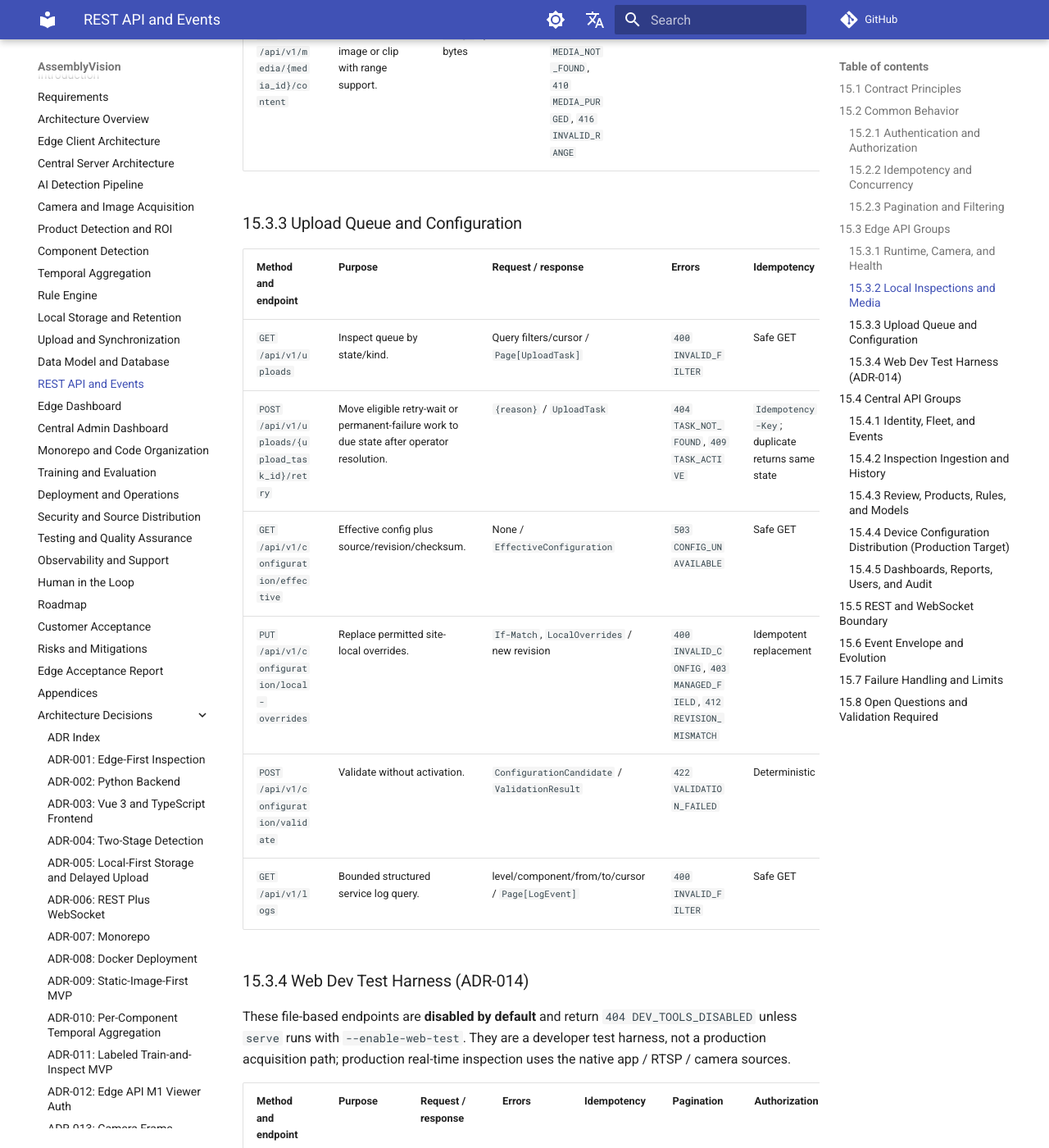
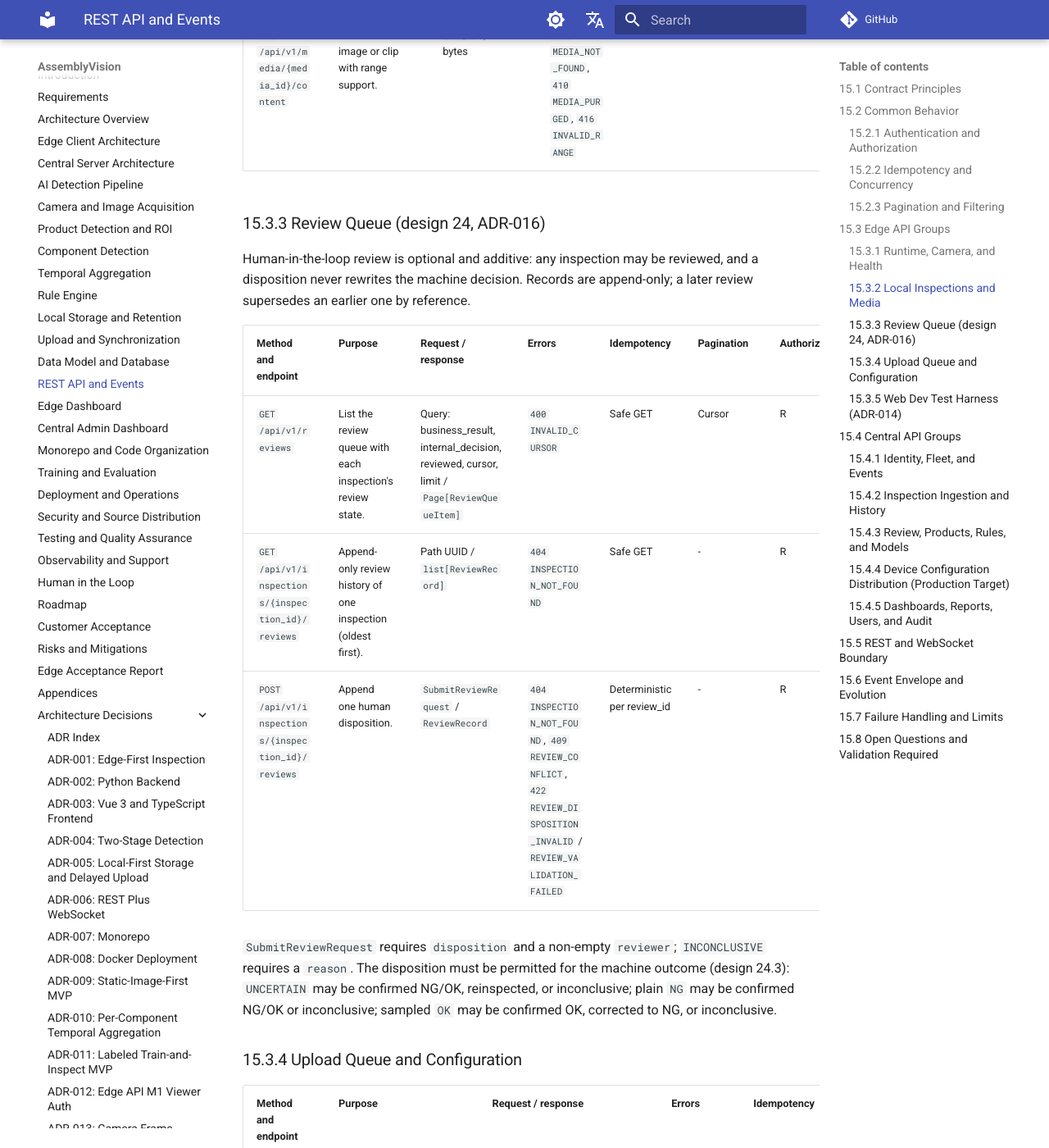
Before and after one commit to dream-studio-china/assembly-vision, an MkDocs documentation site: the page built from docs/design/15-rest-api-and-events.md, in a window 1280 px wide and 1400 px high, scrolled down 3624 px. Shown: the whole window at 82% size. Built offline with MkDocs 1.6.1 and Material for MkDocs 9.7.7, drawn with Linux system fonts in a browser that asks for light colours; comment, search, counter and statistics services are not loaded; some of the changed text lies outside the part shown.

Commit message:
docs(edge): record ADR-016 edge-local human review
Document the optional, additive review design: any inspection may be
reviewed locally, dispositions are append-only and constrained per
machine outcome, reviewer identity is caller-supplied, and the queue
lists every inspection with its review state. Update the REST API and
human-in-the-loop design documents.

```diff
--- a/docs/design/15-rest-api-and-events.md
+++ b/docs/design/15-rest-api-and-events.md
@@ -54,7 +54,25 @@ In the tables, `R` means authenticated edge viewer, `O` operator, and `A` edge a
 | `GET /api/v1/inspections/{inspection_id}/media` | List available/purged media metadata. | Optional kind / `list[MediaMetadata]` | `404 INSPECTION_NOT_FOUND` | Safe GET | - | R |
 | `GET /api/v1/media/{media_id}/content` | Stream local image or clip with range support. | `Range` optional / bytes | `404 MEDIA_NOT_FOUND`, `410 MEDIA_PURGED`, `416 INVALID_RANGE` | Safe GET | - | R |
 
-### 15.3.3 Upload Queue and Configuration
+### 15.3.3 Review Queue (design 24, ADR-016)
+
+Human-in-the-loop review is optional and additive: any inspection may be
+reviewed, and a disposition never rewrites the machine decision. Records are
+append-only; a later review supersedes an earlier one by reference.
+
+| Method and endpoint | Purpose | Request / response | Errors | Idempotency | Pagination | Authorization |
+|---|---|---|---|---|---|---|
+| `GET /api/v1/reviews` | List the review queue with each inspection's review state. | Query: business_result, internal_decision, reviewed, cursor, limit / `Page[ReviewQueueItem]` | `400 INVALID_CURSOR` | Safe GET | Cursor | R |
+| `GET /api/v1/inspections/{inspection_id}/reviews` | Append-only review history of one inspection (oldest first). | Path UUID / `list[ReviewRecord]` | `404 INSPECTION_NOT_FOUND` | Safe GET | - | R |
+| `POST /api/v1/inspections/{inspection_id}/reviews` | Append one human disposition. | `SubmitReviewRequest` / `ReviewRecord` | `404 INSPECTION_NOT_FOUND`, `409 REVIEW_CONFLICT`, `422 REVIEW_DISPOSITION_INVALID` / `REVIEW_VALIDATION_FAILED` | Deterministic per review_id | - | R |
+
+`SubmitReviewRequest` requires `disposition` and a non-empty `reviewer`;
+`INCONCLUSIVE` requires a `reason`. The disposition must be permitted for the
+machine outcome (design 24.3): `UNCERTAIN` may be confirmed NG/OK, reinspected,
+or inconclusive; plain `NG` may be confirmed NG/OK or inconclusive; sampled
+`OK` may be confirmed OK, corrected to NG, or inconclusive.
+
+### 15.3.4 Upload Queue and Configuration
 
 | Method and endpoint | Purpose | Request / response | Errors | Idempotency | Pagination | Authorization |
 |---|---|---|---|---|---|---|
@@ -65,7 +83,7 @@ In the tables, `R` means authenticated edge viewer, `O` operator, and `A` edge a
 | `POST /api/v1/configuration/validate` | Validate without activation. | `ConfigurationCandidate` / `ValidationResult` | `422 VALIDATION_FAILED` | Deterministic | - | A |
 | `GET /api/v1/logs` | Bounded structured service log query. | level/component/from/to/cursor / `Page[LogEvent]` | `400 INVALID_FILTER` | Safe GET | Cursor | A |
 
-### 15.3.4 Web Dev Test Harness (ADR-014)
+### 15.3.5 Web Dev Test Harness (ADR-014)
 
 These file-based endpoints are **disabled by default** and return
 `404 DEV_TOOLS_DISABLED` unless `serve` runs with `--enable-web-test`. They are
```
Also changed, not shown: docs/design/24-human-in-the-loop.md (+15 -0 lines), docs/design/decisions/ADR-016-edge-local-human-review.md (added, +85 -0 lines), docs/design/decisions/README.md (+1 -0 lines).
